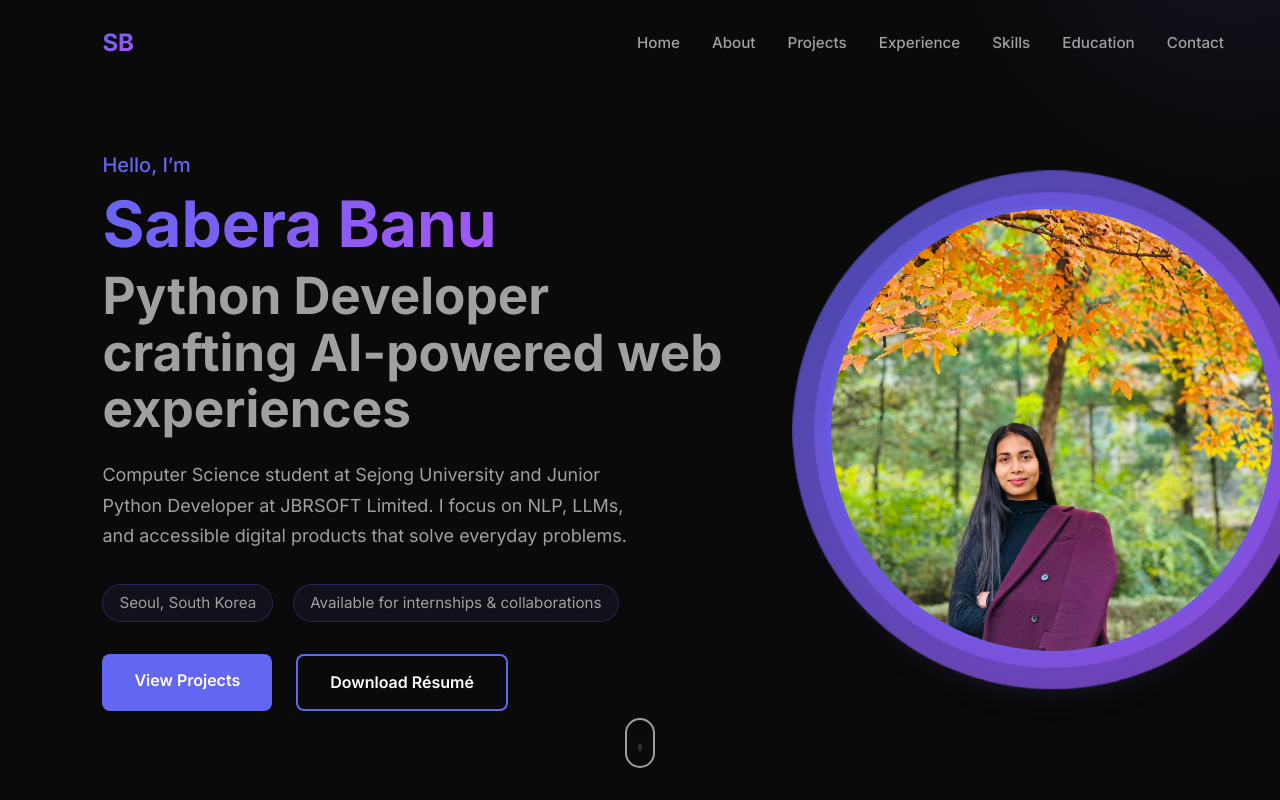
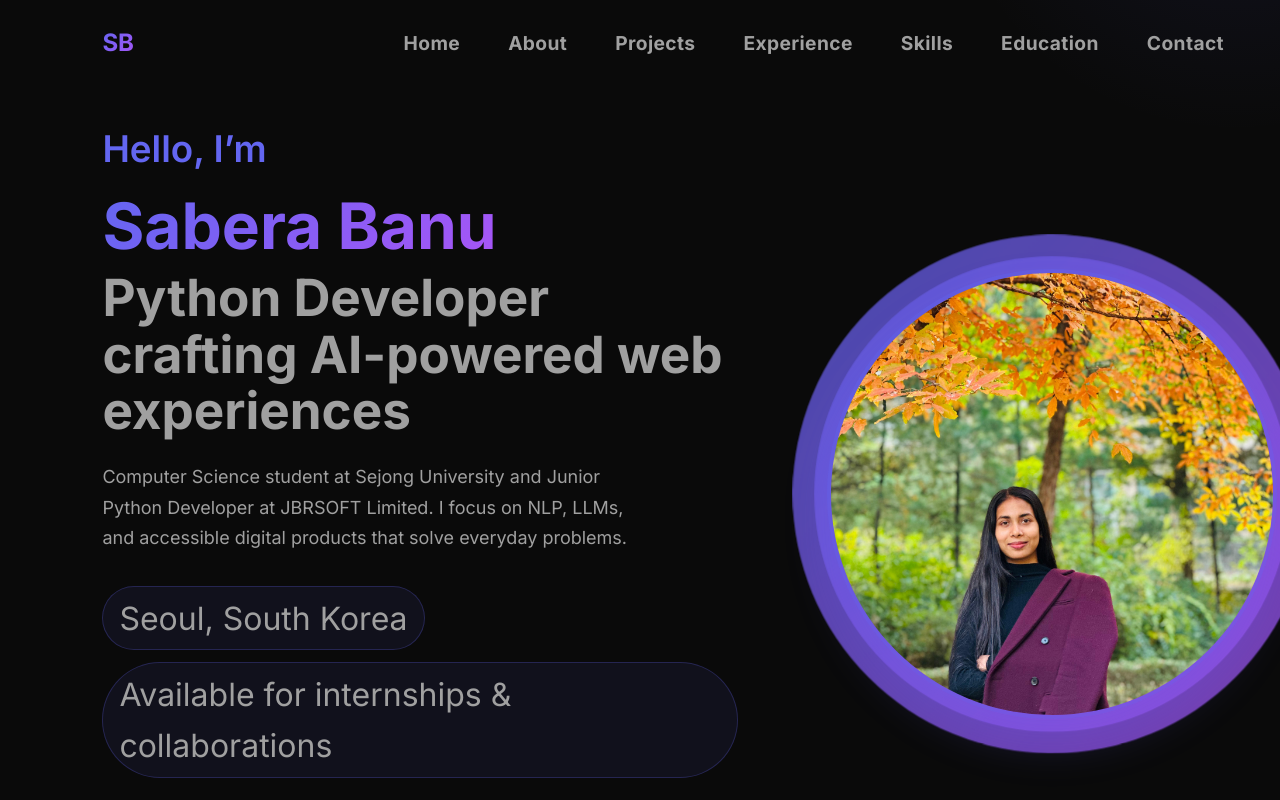
Before and after one commit to saberabanu0001/portfolio-me, a React (Vite) app: page / in a window 1280 px wide. Shown: the top 800 px of the page. Built offline with nearby package versions, Linux system fonts and the light colour scheme.

Commit message:
nav added

```diff
--- a/src/styles/Header.css
+++ b/src/styles/Header.css
@@ -44,17 +44,18 @@
 
 .nav {
   display: flex;
-  gap: 2rem;
+  gap: 3rem;
   align-items: center;
 }
 
 .nav-link {
   color: var(--text-secondary);
   text-decoration: none;
-  font-weight: 500;
-  font-size: 0.95rem;
+  font-weight: 700;
+  font-size: 1.2rem;
   position: relative;
   transition: color 0.3s ease;
+  letter-spacing: 0.02em;
 }
 
 .nav-link::after {
--- a/src/styles/Hero.css
+++ b/src/styles/Hero.css
@@ -37,10 +37,10 @@
 }
 
 .hero-greeting {
-  font-size: 1.25rem;
+  font-size: 2.3rem;
   color: var(--accent);
-  margin-bottom: 0.5rem;
-  font-weight: 500;
+  margin-bottom: 0.75rem;
+  font-weight: 600;
 }
 
 .hero-name {
@@ -78,7 +78,7 @@
   flex-wrap: wrap;
   gap: 0.75rem 1.25rem;
   color: var(--text-secondary);
-  font-size: 0.95rem;
+  font-size: 2rem;
   padding-left: 0;
 }
 
```
